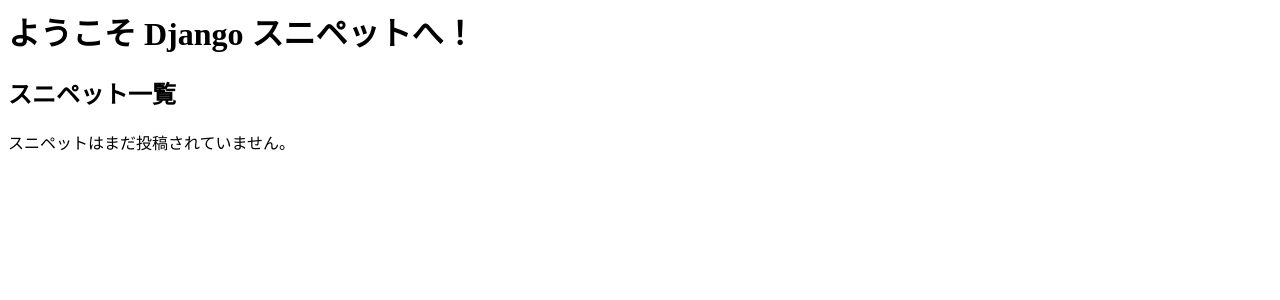
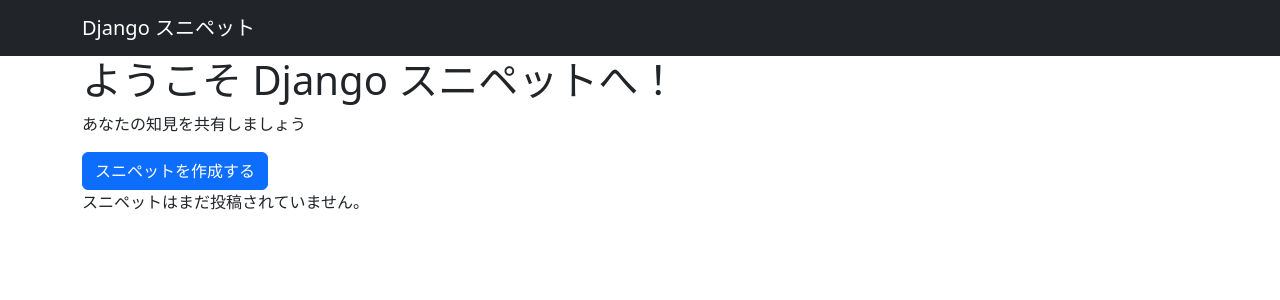
Before and after one commit to ys-office-llc/B095BZPJYW-Practice-Django, a Django app: page / in a window 1280 px wide. Shown: the top 300 px of the page. Run offline with Django 3.2, Linux system fonts and the light colour scheme; data that the repository does not hold is empty; some libraries are stand-ins or nearby versions.

Commit message:
1.5.1 - Bootstrap5 を使って見た目を整える- リスト 1.33 snippets/templates/snippets/top.html 修正後、テスト成功（テンプレートのみなので、テストへの影響はないが、念の為テストを成功させておく

```diff
--- a/djangosnippets/snippets/templates/snippets/top.html
+++ b/djangosnippets/snippets/templates/snippets/top.html
@@ -1,11 +1,25 @@
+{% load django_bootstrap5 %}
 <html>
     <head>
         <meta charset="utf-8">
         <title>Django スニペット</title>
+        {% bootstrap_css %}
+        {% bootstrap_javascript %}
     </head>
     <body>
-        <h1>ようこそ Django スニペットへ！</h1>
-        <h2>スニペット一覧</h2>
+        <nav class="navbar navbar-expand flex-md-row navbar-dark bg-dark">
+            <div class="container justify-brand">
+                <a href="/" class="navbar-brand">Django スニペット</a>
+            </div>
+        </nav>
+        <main>
+            <div class="container">
+                <div class="welcome">
+                    <h1 class="title">ようこそ Django スニペットへ！</h1>
+                    <p class="subtitle">あなたの知見を共有しましょう</p>
+                    <a class="btn btn-primary" href="{% url 'snippet_new' %}">スニペットを作成する</a>
+                </div>
+
                 {% if snippets %}
                 <table class="table">
                     <thead>
@@ -20,7 +34,7 @@
                         <tr>
                             <th>{{ snippet.created_by.username }}</th>
                             <th>{{ snippet.created_at }}</th>
-                    <th><a href="{% url 'snippet_detail' snippet.id %}">{{ snippet.title }}</a></th>
+                            <th>{{ snippet.title }}</th>
                         </tr>
                         {% endfor %}
                     </tbody>
@@ -28,5 +42,7 @@
                 {% else %}
                 <p>スニペットはまだ投稿されていません。</p>
                 {% endif %}
+            </div>
+        </main>
     </body>
 </html>
```
Lines whose indentation alone changed are shown as unchanged.
